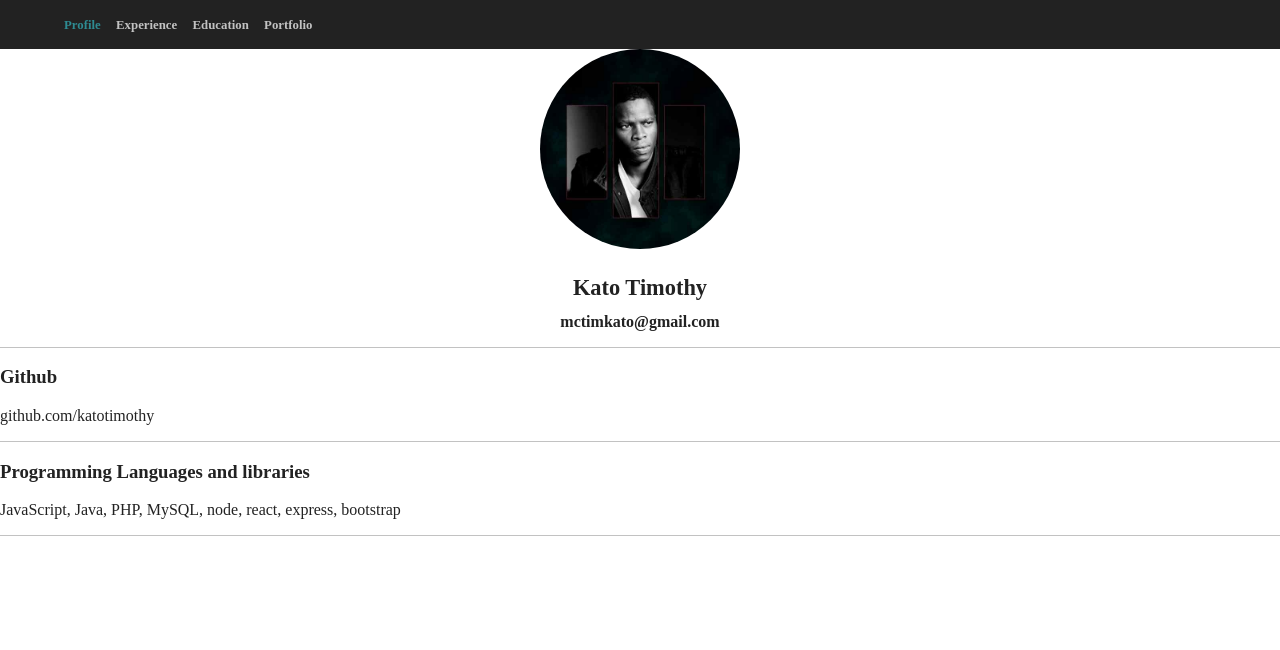
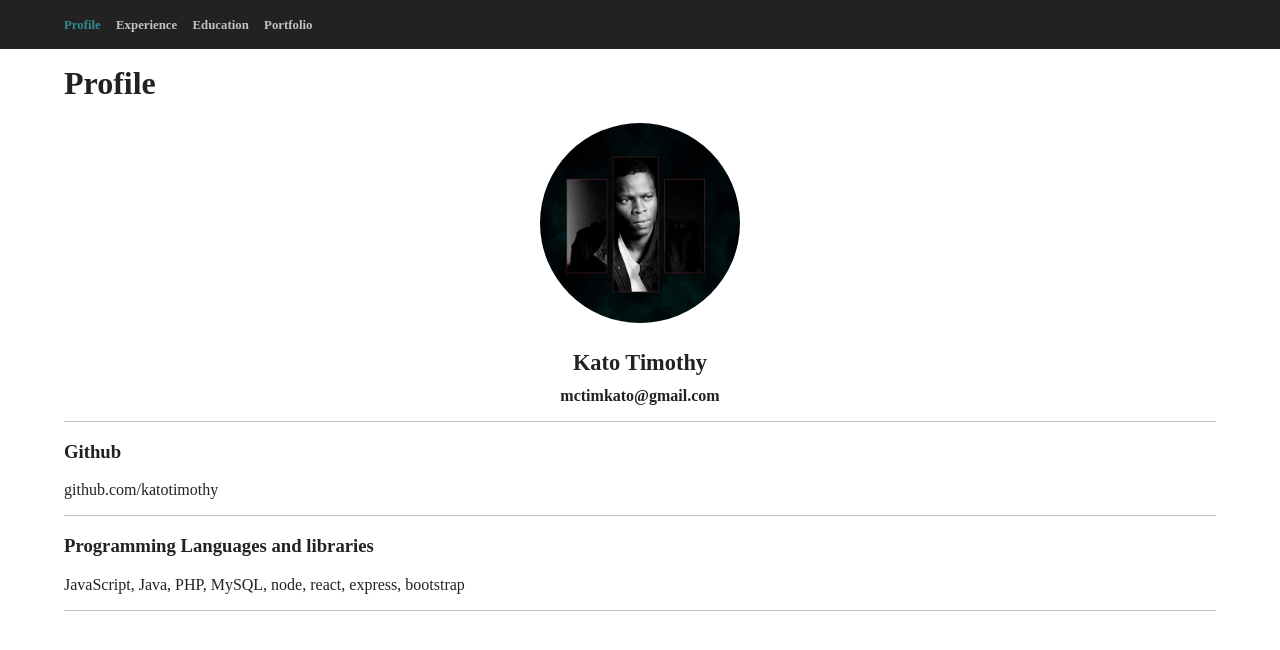
Before and after one commit to KatoTimothy/my-porfolio-website, a React (Create React App) app: page / in a window 1280 px wide. Shown: the top 650 px of the page. Built offline with nearby package versions, Linux system fonts and the light colour scheme.

Commit message:
Change a article elements to section
Semantically section element made more sense than article

```diff
--- a/src/components/Profile.js
+++ b/src/components/Profile.js
@@ -18,23 +18,26 @@ function Profile({ src }) {
   }
 
   return (
-    <Fragment>
+    <div className="container">
+      <h1 id="page-title">Profile</h1>
+
       <header className="photo profile">
         <ProfilePhoto photo={data.photo} />
         <h3 id="profile-name">{data.name}</h3>
         <p id="profile-email">{data.email}</p>
       </header >
 
-      <article className="github profile">
+      <section className="github profile">
         <h3>Github</h3>
         <p>{data.github}</p>
-      </article>
+      </section>
 
-      <article className="proficiency profile">
+      <section className="proficiency profile">
         <h3>Programming Languages and libraries</h3>
         <p>{data.proficiency}</p>
-      </article>
-    </Fragment>
+      </section>
+
+    </div>
   )
 }
 
```
